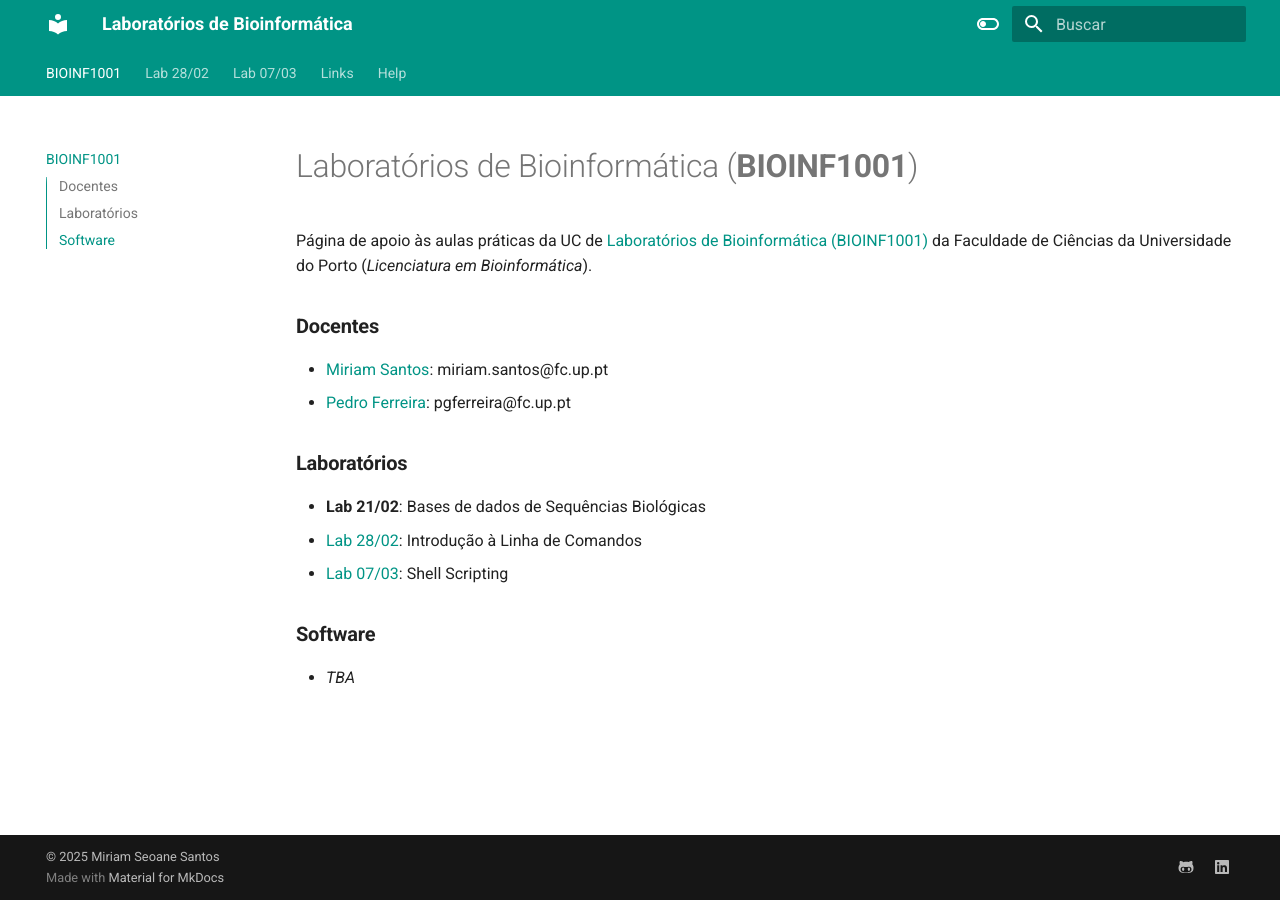
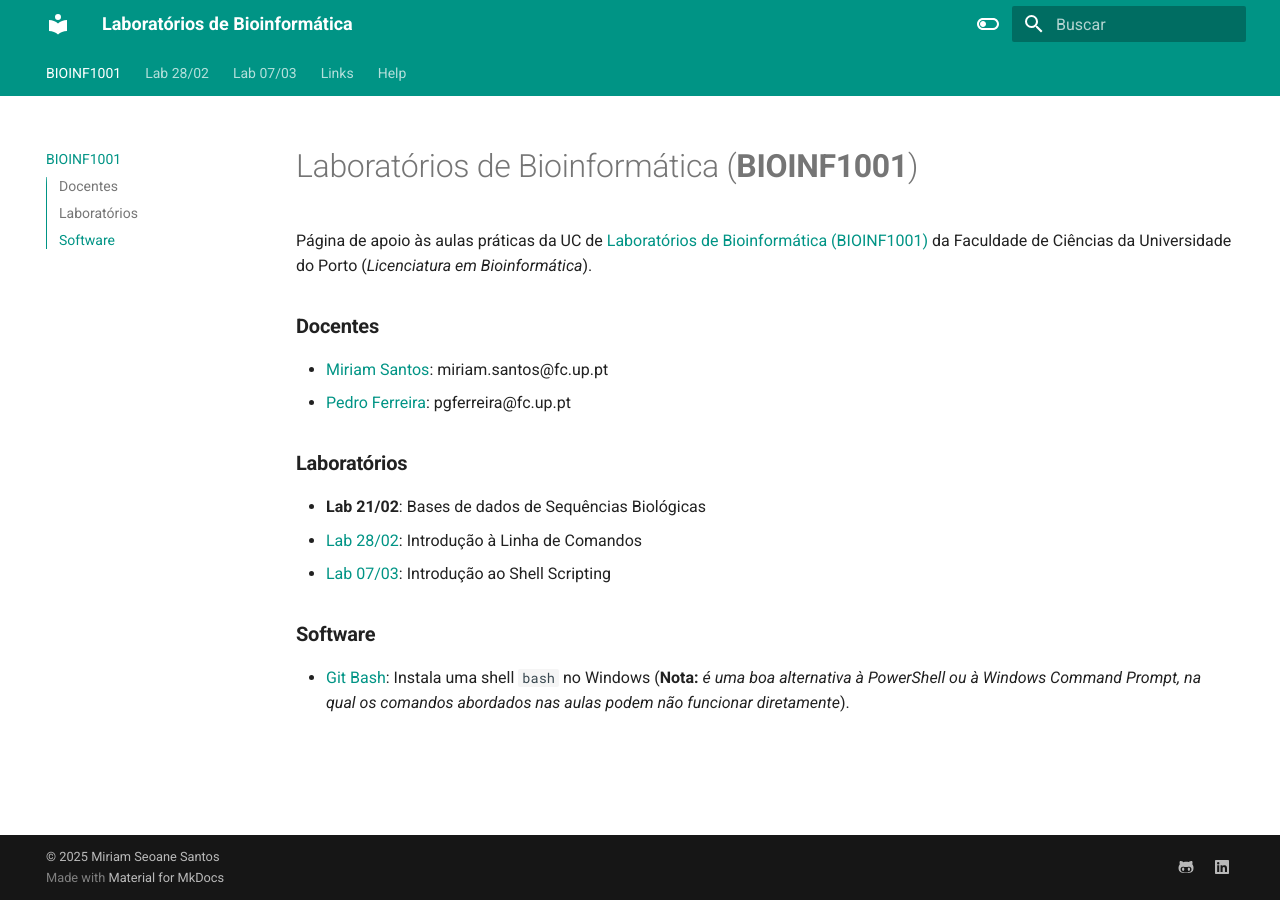
Before and after one commit to miriamspsantos/bioinf-labs, an MkDocs documentation site: the page built from docs/index.md, in a window 1280 px wide. Built offline with MkDocs 1.6.1 and Material for MkDocs 9.7.7, drawn with Linux system fonts in a browser that asks for light colours.

Commit message:
docs: update index.md
Adds download instructions for Git Bash.

```diff
--- a/docs/index.md
+++ b/docs/index.md
@@ -11,7 +11,7 @@ Página de apoio às aulas práticas da UC de [Laboratórios de Bioinformática
 ### **Laboratórios**
 - **Lab 21/02**: Bases de dados de Sequências Biológicas
 - [Lab 28/02](lab02/intro.md): Introdução à Linha de Comandos
-- [Lab 07/03](lab03/intro.md): Shell Scripting
+- [Lab 07/03](lab03/intro.md): Introdução ao Shell Scripting
 
 ### **Software**
-- *TBA*
+- [Git Bash](https://git-scm.com/downloads): Instala uma shell `bash` no Windows (**Nota:** *é uma boa alternativa à PowerShell ou à Windows Command Prompt, na qual os comandos abordados nas aulas podem não funcionar diretamente*).
```
